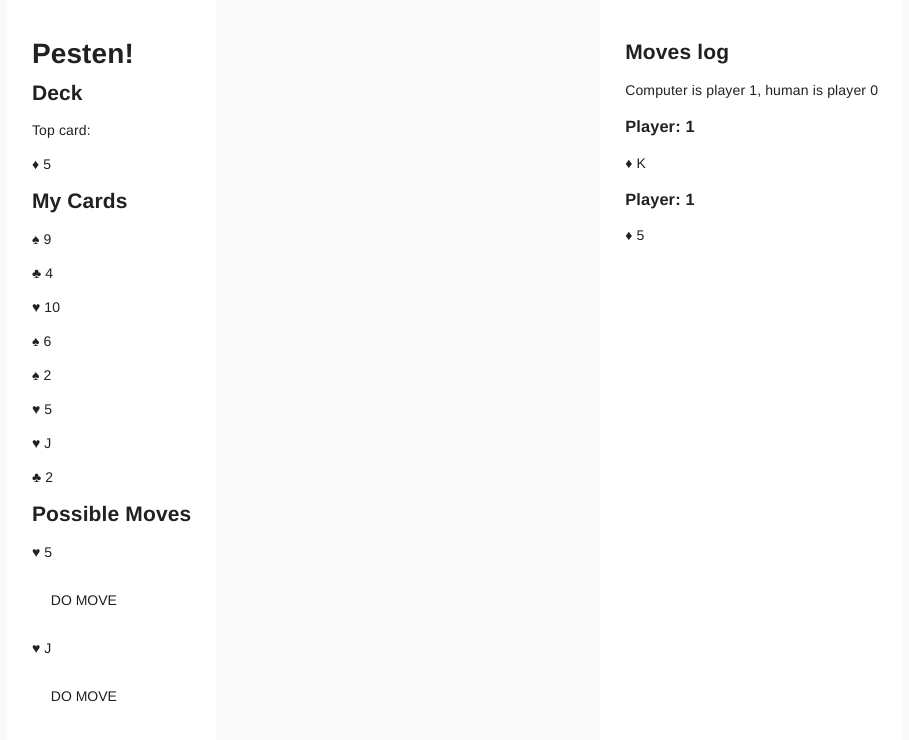
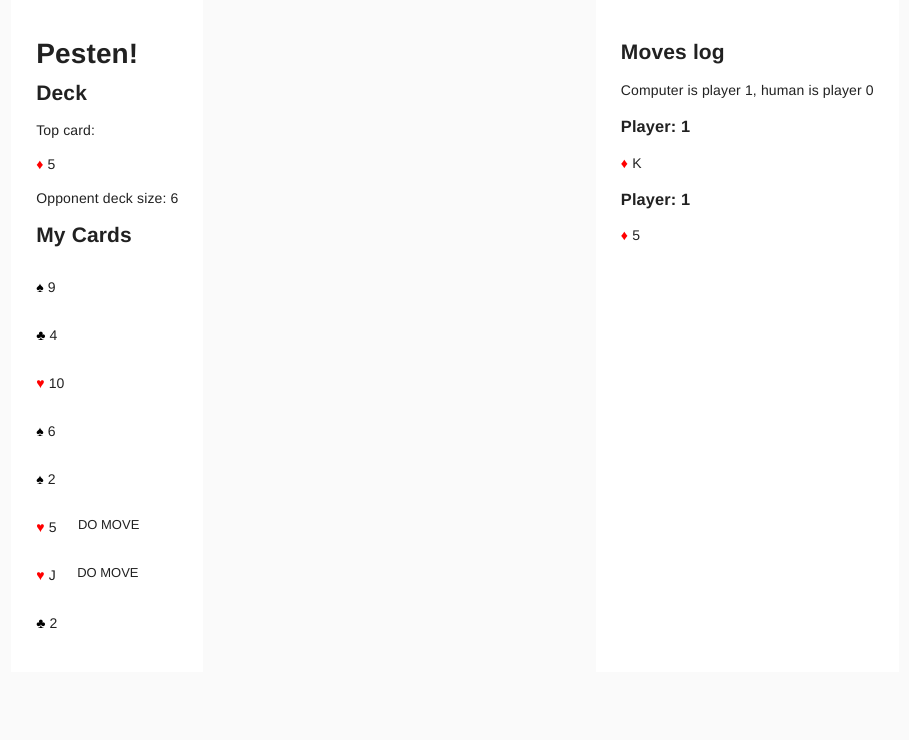
Before and after one commit to RuurdBijlsma/pesten-ai, a Vue app: page /#/ in a window 1280 px wide. Shown: the top 740 px of the page, without its empty margins (185-1094 px from the left). Built offline with nearby package versions, Linux system fonts and the light colour scheme.

Commit message:
Improve do move button placement for cards

```diff
--- a/src/components/CardView.vue
+++ b/src/components/CardView.vue
@@ -1,6 +1,6 @@
 <template>
     <div class="card-view">
-        <p>{{symbol}} {{card.type}}</p>
+        <p><span :style="`color: ${symbol.color}`">{{symbol.string}}</span> {{card.type}}</p>
     </div>
 </template>
 
@@ -12,17 +12,17 @@
         props: {
             card: Card,
         },
-        computed:{
-            symbol(){
-                switch(this.card.color){
+        computed: {
+            symbol() {
+                switch (this.card.color) {
                     case 'spades':
-                        return '♠';
+                        return {color: 'black', string: '♠'};
                     case 'clubs':
-                        return '♣';
+                        return {color: 'black', string: '♣'};
                     case 'hearts':
-                        return '♥';
+                        return {color: 'red', string: '♥'};
                     case 'diamonds':
-                        return '♦';
+                        return {color: 'red', string: '♦'};
                 }
                 return 'X';
             }
--- a/src/js/Pesten.js
+++ b/src/js/Pesten.js
@@ -115,7 +115,6 @@ class Pesten {
     }
 
     playCard(state, move) {
-        console.log(JSON.stringify({state, move}));
         let playerCards = state.players[state.turn].deck;
         let playedCard = playerCards[move.value];
         let currentPlayer = state.players[state.turn];
--- a/src/views/Home.vue
+++ b/src/views/Home.vue
@@ -7,16 +7,28 @@
                 <h2>Deck</h2>
                 <p>Top card:</p>
                 <card-view :card="pesten.state.activeDeck[pesten.state.activeDeck.length - 1]"></card-view>
+                <p>Opponent deck size: {{pesten.state.players[computerTurn].deck.length}}</p>
             </div>
             <div class="my-cards">
                 <h2>My Cards</h2>
-                <card-view v-for="card in pesten.state.players[playerTurn].deck" :card="card"></card-view>
+                <div v-for="card in pesten.state.players[playerTurn].deck" class="move">
+                    <card-view :card="card"></card-view>
+                    <md-button
+                            v-if="possibleMoves
+                                .filter(m => !!m.card)
+                                .find(m => m.card.type === card.type && m.card.color === card.color)"
+                            @click="playerMove(possibleMoves
+                                .filter(m => !!m.card)
+                                .find(m => m.card.type === card.type && m.card.color === card.color))"
+                            class="md-dense md-primary">Do move
+                    </md-button>
+                </div>
             </div>
-            <div class="possible-moves" v-if="pesten.state.turn === playerTurn">
+            <div class="possible-moves" v-if="pesten.state.turn === playerTurn && possibleMoves.filter(m => !m.card).length > 0">
                 <h2>Possible Moves</h2>
-                <div v-for="move in possibleMoves" class="move">
+                <div v-for="move in possibleMoves.filter(m => !m.card)" class="move">
                     <move-view :move="move"></move-view>
-                    <md-button @click="playerMove(move)" class="md-primary">Do move</md-button>
+                    <md-button @click="playerMove(move)" class="md-dense md-primary">Do move</md-button>
                 </div>
             </div>
         </md-content>
@@ -112,6 +124,11 @@
         justify-content: space-around;
     }
 
+    .move {
+        display: flex;
+        justify-content: left;
+    }
+
     .md-content {
         padding: 25px;
     }
```
Also changed, not shown: 1 other file (tests, documents, lock files or other folders).
